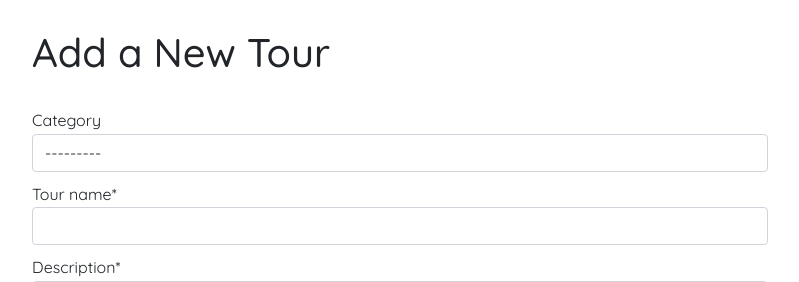
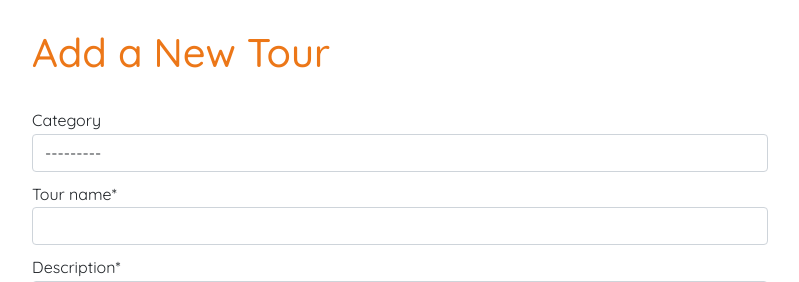
Before and after one commit to ciaraosull/project-5-time-hoppers, a Django app: page /tours/new/ in a window 1280 px wide. Shown: the part 90-372 px from the top of the page, without its empty margins (240-1039 px from the left). Run offline with Django 3.2, Linux system fonts and the light colour scheme; the visitor is signed in with stand-in values (Sample User, id 1); data that the repository does not hold is empty; parts of the project's set-up code (start-up, migrations or seed data) failed here and were passed over; some libraries are stand-ins or nearby versions.

Commit message:
Change Add Tour Title to orange for consistany

```diff
--- a/tours/templates/tours/tour_form.html
+++ b/tours/templates/tours/tour_form.html
@@ -11,7 +11,7 @@
                     {%  csrf_token  %}
                     <fieldset class="form-group">
                         <legend class="mb-4">
-                            <h1 class="mt-5">Add a New Tour</h1>
+                            <h1 class="text-orange mt-5">Add a New Tour</h1>
                         </legend>
                         {{  form | crispy  }}
                     </fieldset>
```
